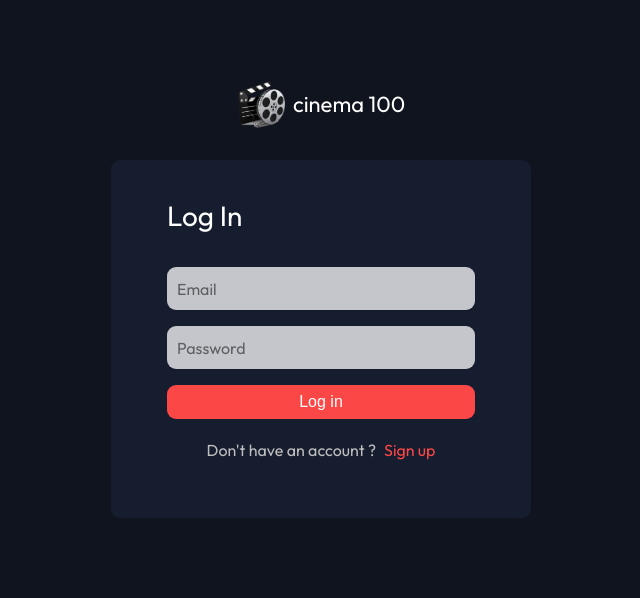
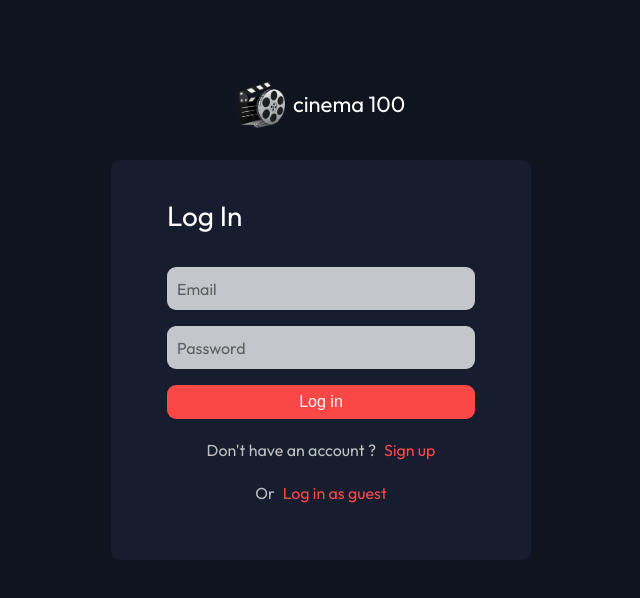
Before and after one commit to nemanjamalesija/cinema-100, a React (Vite) app: page / in a window 1280 px wide. Shown: the top 598 px of the page, without its empty margins (319-959 px from the left). Built offline with nearby package versions, Linux system fonts and the light colour scheme.

Commit message:
Sign in user anonymously

```diff
--- a/src/pages/Home.tsx
+++ b/src/pages/Home.tsx
@@ -10,7 +10,7 @@ const Home = () => {
     dispatch,
 
     state: {
-      currentUser: { bookmarkeredMovies, email },
+      currentUser: { email },
     },
   } = useAppContext();
   const { db } = initialize();
@@ -19,12 +19,13 @@ const Home = () => {
     const currentUserRef = doc(db, `users/${email}`);
     const currentUserCol = await getDoc(currentUserRef);
     const { bookmarkeredMovies } = currentUserCol.data() ?? [];
+    console.log(bookmarkeredMovies);
     dispatch({ type: 'ADD_MOVIES_FROM_DATABASE', payload: bookmarkeredMovies });
   };
 
   useEffect(() => {
     getCurrentUserCol();
-  }, [bookmarkeredMovies]);
+  }, []);
 
   return (
     <section className='section section__home'>
--- a/src/pages/LogInPage.tsx
+++ b/src/pages/LogInPage.tsx
@@ -2,13 +2,15 @@ import logo from '../utils/images/logo.png';
 import { useState } from 'react';
 import { initialize } from '../config/firebase';
 import { useNavigate } from 'react-router-dom';
-import { collection, getDocs, doc, setDoc } from 'firebase/firestore';
+import { collection, getDocs, doc, setDoc, addDoc } from 'firebase/firestore';
 import { useAppContext } from '../context';
 import {
   createUserWithEmailAndPassword,
   signInWithEmailAndPassword,
+  signInAnonymously,
 } from 'firebase/auth';
 import './login.css';
+import BookmarkeredMovies from '../components/BookmarkeredMovies';
 
 const LogInPage = () => {
   const [emailLogIn, setEmailLogIn] = useState('');
@@ -93,6 +95,31 @@ const LogInPage = () => {
     });
   };
 
+  const signInAnonymouslyHandler = async (
+    e: React.MouseEvent<HTMLButtonElement, MouseEvent>
+  ) => {
+    e.preventDefault();
+    try {
+      await signInAnonymously(auth);
+      const randomEmail = `anonymousGuest@${crypto.randomUUID()}.com`;
+      const currentUserRef = doc(db, `users/${randomEmail}`);
+
+      await setDoc(currentUserRef, {
+        name: 'Guest',
+        email: randomEmail,
+        bookmarkeredMovies: [],
+      });
+
+      dispatch({
+        type: 'SET_CURRENT_USER',
+        payload: { name: 'Guest', email: randomEmail, bookmarkeredMovies: [] },
+      });
+      navigate('/home');
+    } catch (error) {
+      console.log(error);
+    }
+  };
+
   return (
     <section className='section__log-in'>
       <div className='container__forms u--justify--center u--align--center'>
@@ -116,7 +143,6 @@ const LogInPage = () => {
                 placeholder='Email'
                 value={emailLogIn}
                 onChange={(e) => setEmailLogIn(e.currentTarget.value)}
-                required
               />
             </div>
             <div className='form--control'>
@@ -125,7 +151,6 @@ const LogInPage = () => {
                 placeholder='Password'
                 value={passwordLogIn}
                 onChange={(e) => setPasswordLogIn(e.currentTarget.value)}
-                required
               />
             </div>
           </div>
@@ -140,6 +165,15 @@ const LogInPage = () => {
             <p className='login--redirect-p'> Don't have an account ?</p>
             <button className='btn--redirect' onClick={redirectHandler}>
               Sign up
+            </button>
+          </div>
+          <div className='login--redirect u--justify--center'>
+            <p className='login--redirect-p'> Or</p>
+            <button
+              className='btn--redirect'
+              onClick={signInAnonymouslyHandler}
+            >
+              Log in as guest
             </button>
           </div>
         </form>
@@ -159,7 +193,6 @@ const LogInPage = () => {
                 placeholder='Name'
                 value={currentUSerName}
                 onChange={(e) => setCurrentUSerName(e.currentTarget.value)}
-                required
               />
             </div>
             <div className='form--control'>
@@ -168,7 +201,6 @@ const LogInPage = () => {
                 placeholder='Last Name'
                 value={currentUserLastName}
                 onChange={(e) => setCurrentUserLastName(e.currentTarget.value)}
-                required
               />
             </div>
             <div className='form--control'>
@@ -177,7 +209,6 @@ const LogInPage = () => {
                 placeholder='Email'
                 value={emailSignUp}
                 onChange={(e) => setEmailSignUp(e.currentTarget.value)}
-                required
               />
             </div>
             <div className='form--control'>
@@ -186,7 +217,6 @@ const LogInPage = () => {
                 placeholder='Password'
                 value={passwordSignUp}
                 onChange={(e) => setPasswordSignUp(e.currentTarget.value)}
-                required
               />
             </div>
           </div>
```
